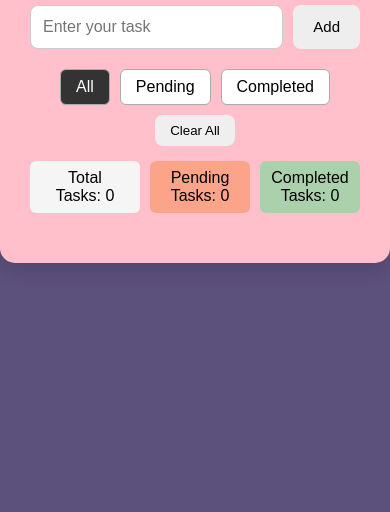
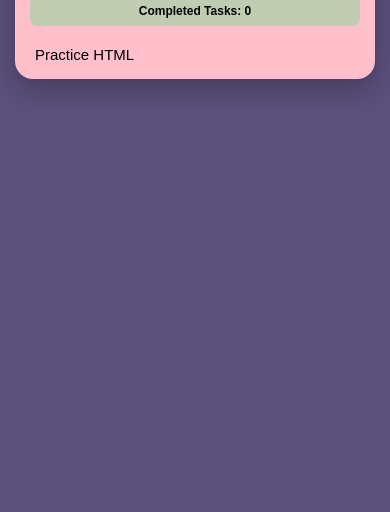
Before and after one commit to muskandev10/todo-project, a plain HTML site: page index.html in a window 390 px wide. Shown: the part 332-844 px from the top of the page. Drawn offline with Linux system fonts and the light colour scheme.

Commit message:
improve css and responsive design

```diff
--- a/style.css
+++ b/style.css
@@ -1,65 +1,88 @@
+
 * {
     margin: 0;
     padding: 0;
     box-sizing: border-box;
 }
 
+
+/* BODY*/
+
 body {
     font-family: Arial, sans-serif;
     display: flex;
-    background: #5c507c;
-    min-height: 100vh;
     justify-content: center;
     align-items: center;
+    min-height: 100vh;
+    padding: 20px;
+    background: #5c507c;
 }
+
+
+/*  MAIN CONTAINER */
 
 .todo-container {
     width: 500px;
+    max-width: 100%;
     background: pink;
     padding: 30px;
-    border-radius: 15px;
-    box-shadow: 0 5px 20px rgba(0, 0, 0, 0.15);
+    border-radius: 18px;
+    box-shadow: 0 10px 30px rgba(0, 0, 0, 0.25);
 }
+
+
+/*  HEADING */
 
 h1 {
     text-align: center;
     margin-bottom: 20px;
+    font-size: 30px;
+    color: #2f2f2f;
+    letter-spacing: 0.5px;
 }
+
+
+/* INPUT BOX*/
 
 .input-box {
     display: flex;
     gap: 10px;
 }
 
+.input-box input {
+    flex: 1;
+    min-width: 0;
+    padding: 13px 14px;
+    border: 2px solid #ddd;
+    border-radius: 9px;
+    font-size: 16px;
+    transition: 0.2s;
+}
+
 .input-box input:focus {
     outline: none;
     border-color: #777;
-}
-
-.input-box button:hover {
-    background: #ddd;
-}
-
-.input-box input {
-    flex: 1;
-    padding: 12px;
-    border: 1px solid #ccc;
-    border-radius: 8px;
-    font-size: 16px;
+    box-shadow: 0 0 5px rgba(0, 0, 0, 0.15);
 }
 
 .input-box button {
     padding: 12px 20px;
     border: none;
-    border-radius: 8px;
+    border-radius: 9px;
     cursor: pointer;
     font-size: 15px;
+    font-weight: bold;
     background: #eee;
+    transition: 0.2s;
 }
 
 .input-box button:hover {
     background: #ddd;
+    transform: translateY(-1px);
 }
+
+
+/*  FILTERS*/
 
 .filters {
     margin: 20px 0;
@@ -70,53 +93,101 @@ h1 {
     justify-content: center;
     gap: 10px;
     flex-wrap: wrap;
-    border-radius: 8px;
 }
 
 .filter-btn {
     padding: 8px 15px;
     border: 1px solid #aaa;
-    border-radius: 6px;
+    border-radius: 8px;
     cursor: pointer;
     background: white;
-    font-size: 16px;
+    font-size: 15px;
+    transition: 0.2s;
 }
 
 .filter-btn:hover {
     background: #ddd;
+    transform: translateY(-1px);
 }
-
 
 .filter-btn.active {
     background: #333;
     color: white;
+    border-color: #333;
 }
 
-.data-filter {
+
+/*  CLEAR ALL BUTTON */
+
+#clearBtn {
     padding: 8px 15px;
-    border: none;
-    border-radius: 15px;
-    text-align: center;
-
-}
-.edit-btn,
-.delete-btn {
-    padding: 6px 10px;
-    border: none;
-    border-radius: 5px;
+    border: 1px solid #aaa;
+    border-radius: 8px;
     cursor: pointer;
-    font-size: 14px;
+    background: white;
+    font-size: 15px;
+    transition: 0.2s;
 }
 
-.edit-btn:hover,
-.delete-btn:hover {
-    background: #ccc;
+#clearBtn:hover {
+    background: #ddd;
+    transform: translateY(-1px);
 }
+
+
+/* =========================
+   TASK COUNTS
+========================= */
+
+.task-counts {
+    display: flex;
+    justify-content: center;
+    gap: 10px;
+    margin-top: 15px;
+}
+
+.task-counts p {
+    flex: 1;
+    margin: 0;
+    padding: 9px 8px;
+    text-align: center;
+    border-radius: 7px;
+    font-size: 13px;
+    font-weight: bold;
+}
+
+
+/* Total */
+
+#taskCount,
+#totalCount {
+    background: #f5f5f5;
+}
+
+
+/* Pending */
+
+#pendingCount {
+    background: rgba(244, 108, 5, 0.25);
+}
+
+
+/* Completed */
+
+#completedCount {
+    background: rgba(5, 244, 108, 0.25);
+}
+
+
+/*   TASK LIST*/
 
 #taskList {
     list-style: none;
+    margin-top: 5px;
+}
 
-}
+
+/* TASK CARD*/
 
 .task {
     display: flex;
@@ -125,68 +196,166 @@ h1 {
     padding: 12px;
     margin-bottom: 10px;
     background: #f5f5f5;
-    border-radius: 8px;
+    border-radius: 9px;
+    border: 1px solid #e5e5e5;
+    transition: 0.2s;
 }
+
+.task:hover {
+    transform: translateY(-1px);
+    box-shadow: 0 3px 8px rgba(0, 0, 0, 0.08);
+}
+
+
+/*  CHECKBOX */
+
+.task input[type="checkbox"] {
+    width: 18px;
+    height: 18px;
+    cursor: pointer;
+}
+
+
+/*  TASK TEXT */
 
 .task-text {
     flex: 1;
-    margin-left: 10px;
+    min-width: 0;
+    margin-left: 5px;
+    font-size: 16px;
+    overflow-wrap: anywhere;
 }
 
 
+/* Completed task */
 
 .task.completed .task-text {
     text-decoration: line-through;
     opacity: 0.6;
 }
 
-.task-counts {
-    display: flex;
-    justify-content: center;
-    gap: 10px;
-    margin-top: 15px;
+
+/* EDIT & DELETE BUTTONS */
+
+.edit-btn,
+.delete-btn {
+    padding: 6px 10px;
+    border: none;
+    border-radius: 6px;
+    cursor: pointer;
+    font-size: 13px;
+    transition: 0.2s;
 }
 
+.edit-btn:hover,
+.delete-btn:hover {
+    background: #ccc;
+    transform: translateY(-1px);
+}
+
+
+/* RESPONSIVE DESIGN */
+
+@media (max-width: 600px) {
+
+    body {
+        padding: 15px;
+        align-items: flex-start;
+        padding-top: 30px;
+    }
+
+    .todo-container {
+        width: 100%;
+        padding: 20px;
+    }
+
+    h1 {
+        font-size: 26px;
+    }
+
+    .input-box {
+        gap: 8px;
+    }
+
+    .input-box input {
+        font-size: 15px;
+    }
+
+    .input-box button {
+        padding: 12px 16px;
+    }
+
+    .filter-buttons {
+        gap: 7px;
+    }
+
+    .filter-btn,
     #clearBtn {
-    display: block;
-    text-align: center;
-    padding: 8px 15px;
-    border: none;
-    border-radius: 8px;
-    cursor: pointer;
+        font-size: 14px;
+        padding: 8px 12px;
+    }
 
+    .task-counts {
+        gap: 7px;
     }
 
     .task-counts p {
-    flex: 1;
-    margin: 0;
-    padding: 8px 10px;
-    text-align: center;
-    border-radius: 6px;
+        font-size: 12px;
+        padding: 8px 5px;
     }
 
-#totalCount {
-    display: block;
-    padding: 8px 15px;
-    background: #f5f5f5;
-    text-align: center;
-    border-radius: 6px;
+    .task {
+        flex-wrap: wrap;
+        padding: 10px;
     }
 
-#pendingCount {
-    display: block;
-    padding: 8px 10px;
-    background: rgba(244, 108, 5, 0.333);
-    text-align: center;
-    border-radius: 6px;
-    cursor: pointer;
+    .task-text {
+        font-size: 15px;
     }
 
-#completedCount {
-    display: block;
-    padding: 8px 10px;
-    background: rgba(5, 244, 108, 0.333);
-    text-align: center;
-    border-radius: 6px;
-    cursor: pointer;
+    .edit-btn,
+    .delete-btn {
+        padding: 6px 9px;
+        font-size: 13px;
     }
+}
+
+
+/*  SMALL MOBILE */
+
+@media (max-width: 400px) {
+
+    .todo-container {
+        padding: 15px;
+    }
+
+    h1 {
+        font-size: 23px;
+    }
+
+    .input-box {
+        flex-direction: column;
+    }
+
+    .input-box button {
+        width: 100%;
+    }
+
+    .task-counts {
+        flex-direction: column;
+    }
+
+    .task-counts p {
+        width: 100%;
+    }
+
+    .filter-buttons {
+        gap: 6px;
+    }
+
+    .filter-btn,
+    #clearBtn {
+        font-size: 13px;
+        padding: 7px 10px;
+    }
+}
```
Also changed, not shown: index.html (+1 -29 lines). Lines whose indentation alone changed are shown as unchanged.
